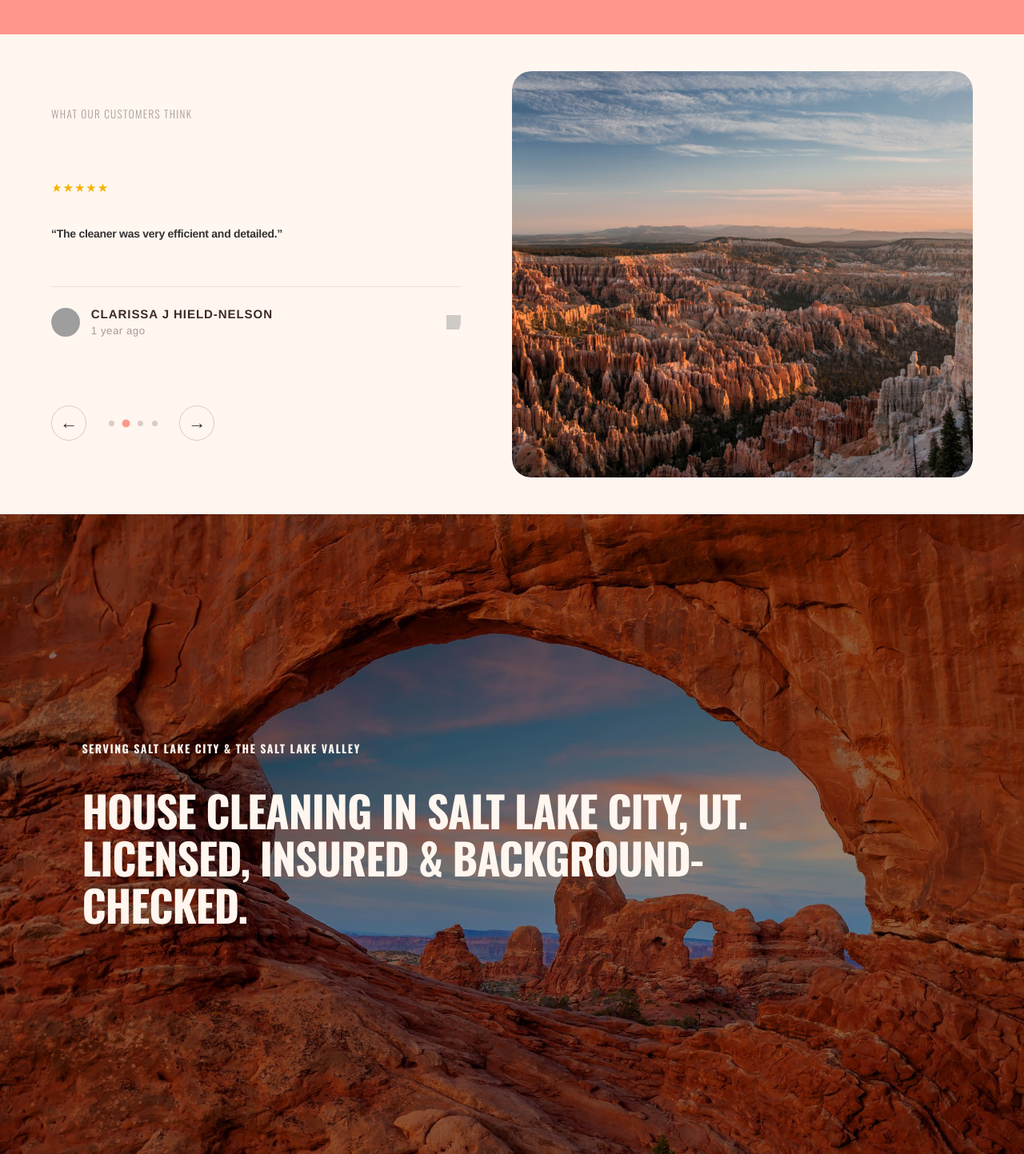
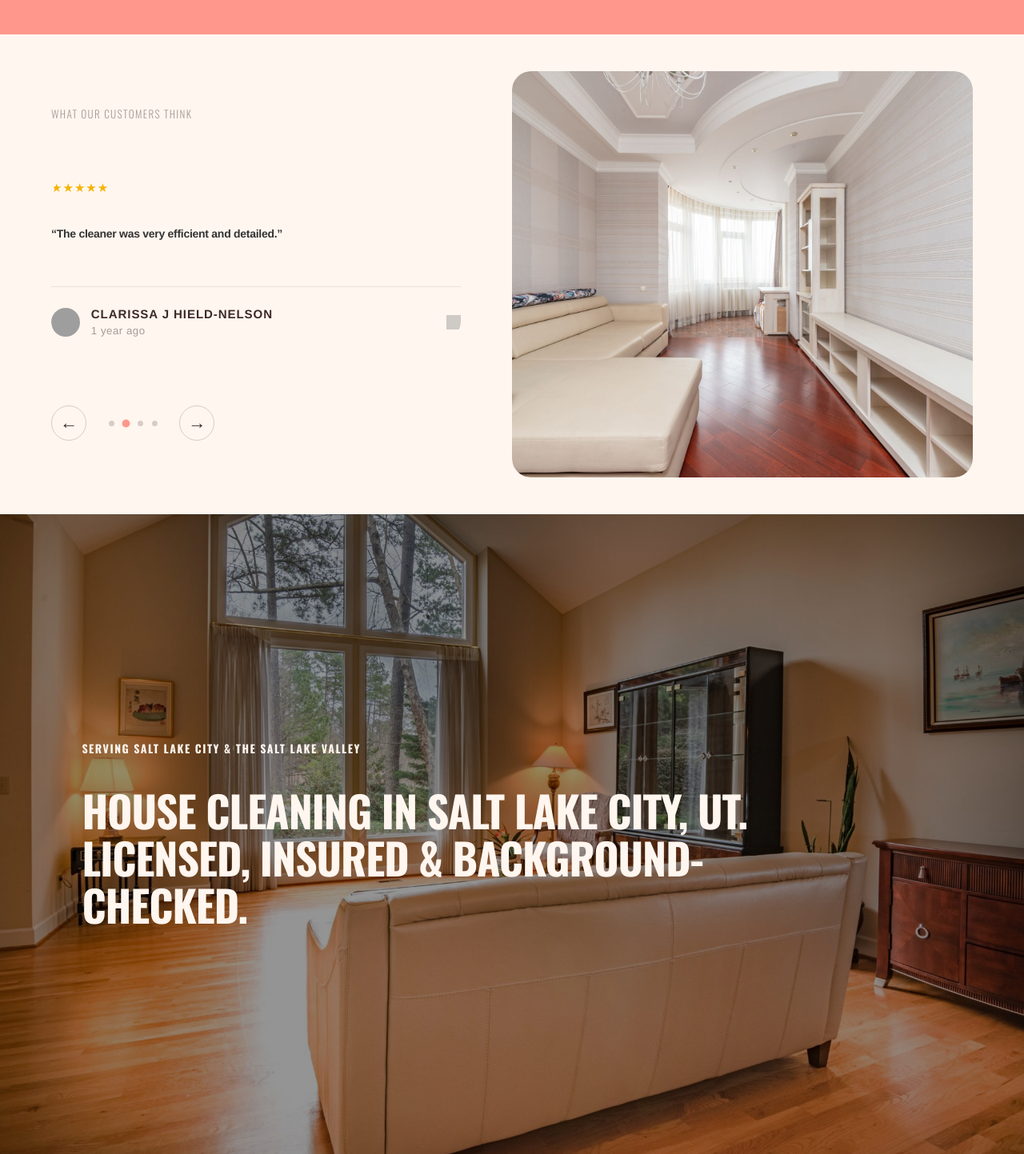
Before and after one commit to propeachcleaning/propeach-utah-site, a plain HTML site: page index.html in a window 1280 px wide. Shown: the part 1492-2935 px from the top of the page at 80% size. Drawn offline with nearby package versions, Linux system fonts and the light colour scheme; grey boxes are pictures that could not be loaded; a web font is replaced by a local one.

Commit message:
Replace mountain/canyon stock photos (Bryce, Arches) with clean interiors; fix broken reviews image alt
Co-Authored-By: Claude Opus 5.5 <noreply@anthropic.com>

```diff
--- a/index.html
+++ b/index.html
@@ -465,9 +465,10 @@
       </div>
       <div class="reviews-right">
         <img
-          src="images/utah-1.jpg"
-          alt="Bryce Canyon hoodoos at sunset in Utah, home state of Pro Peach Cleaningalt="Utah landscape"#x27;s Salt Lake City house cleaning team"
+          src="images/pro-peach-utah-bright-living-room.jpg"
+          alt="Bright, freshly cleaned living room"
           class="reviews-utah-img"
+          loading="lazy"
         />
       </div>
     </section>
@@ -499,7 +500,7 @@
 
     <section
       class="img-banner"
-      style="background-image: url(&quot;images/utah-2.jpg&quot;)"
+      style="background-image: url(&quot;images/pro-peach-utah-clean-living-room-windows.jpg&quot;)"
     >
       <div class="img-banner-inner">
         <p class="img-banner-kicker">Serving Salt Lake City &amp; the Salt Lake Valley</p>
```
Also changed, not shown: images/pro-peach-utah-bright-living-room.jpg (added), images/pro-peach-utah-clean-living-room-windows.jpg (added), images/utah-1.jpg (deleted), images/utah-2.jpg (deleted).
